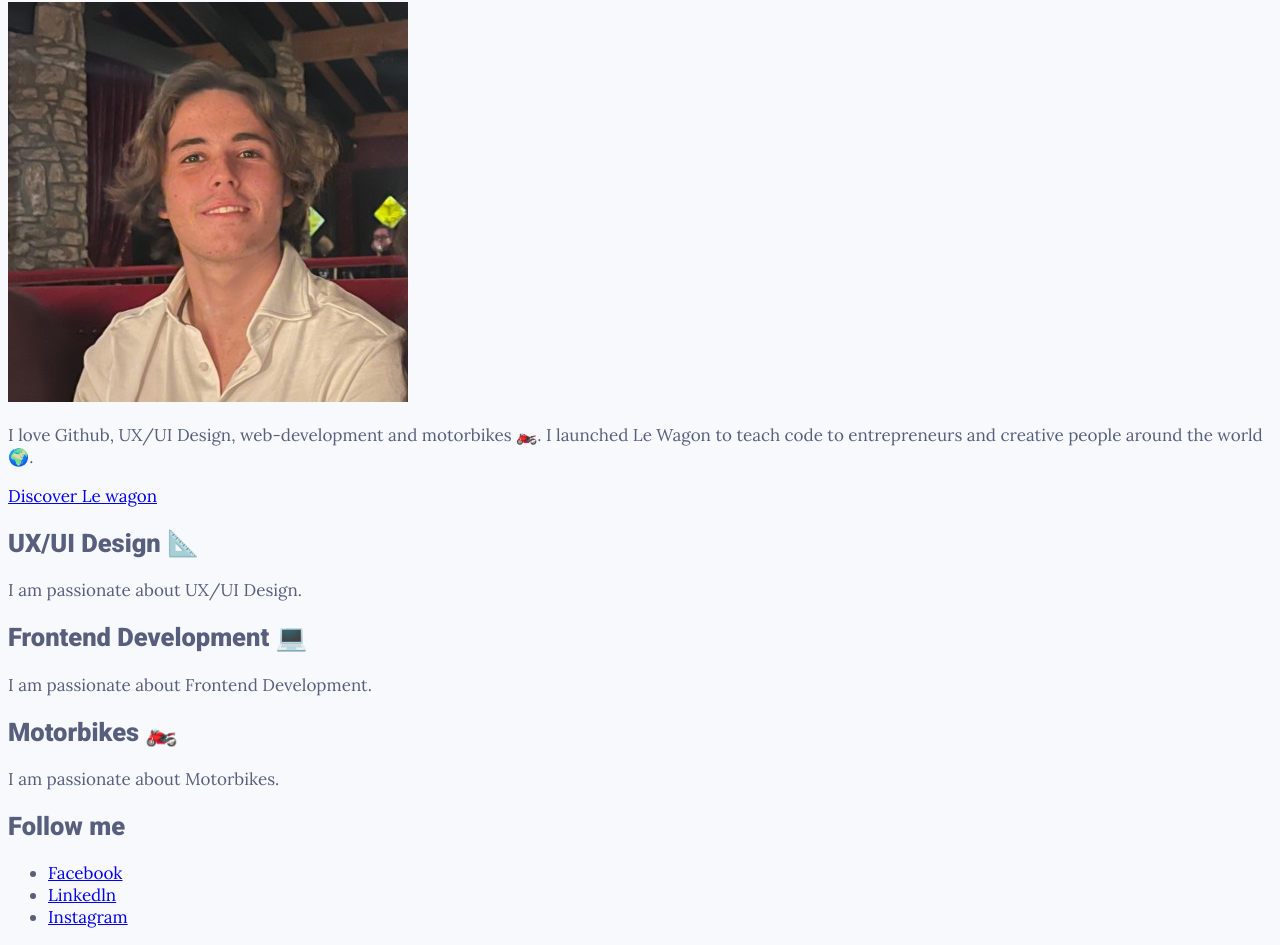
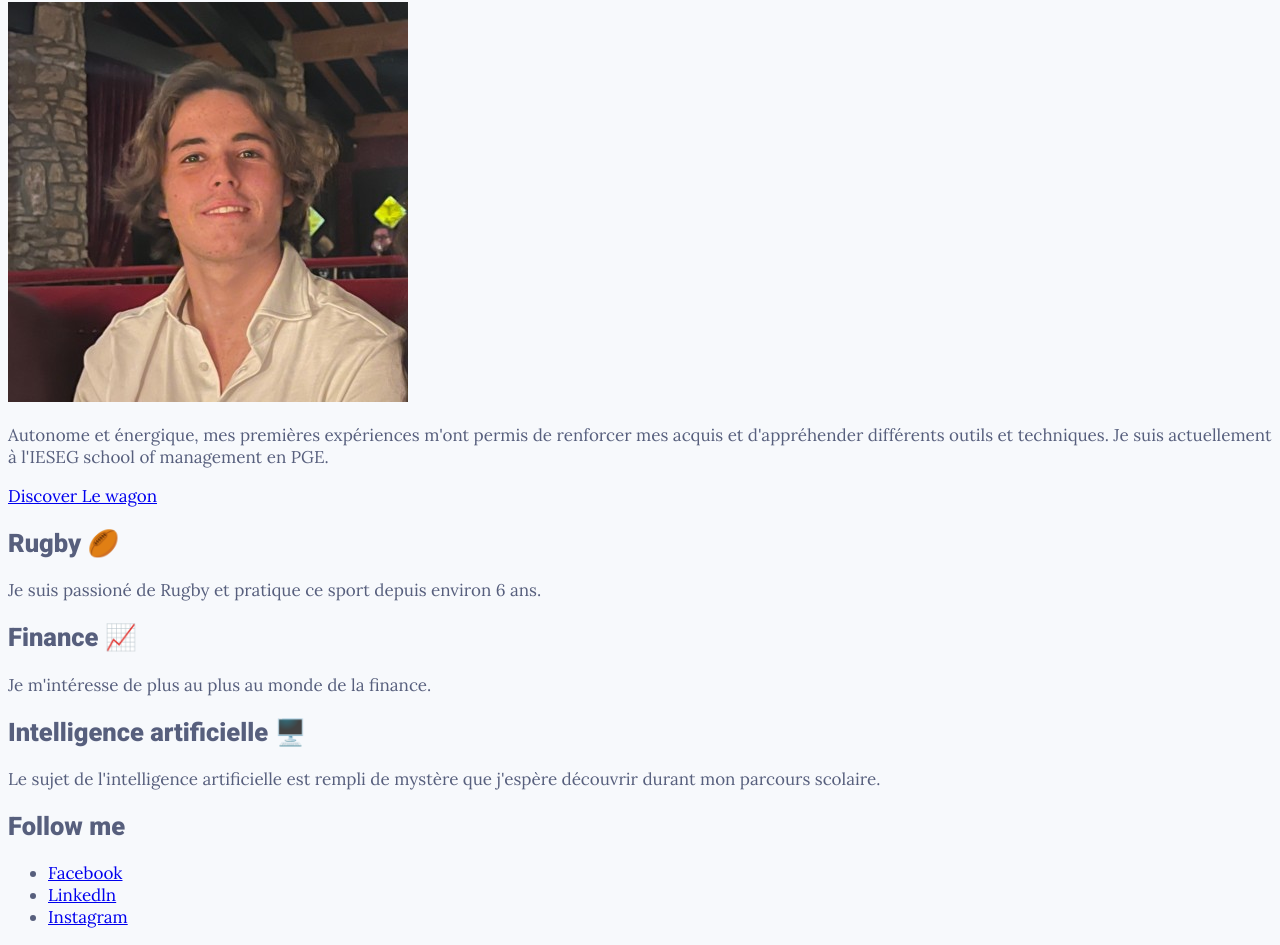
Before and after one commit to karl-schindler/my-profile, a plain HTML site: page index.html in a window 1280 px wide. Shown: the part 79-1024 px from the top of the page. Drawn offline with Linux system fonts and the light colour scheme.

Commit message:
Add files via upload

```diff
--- a/index.html
+++ b/index.html
@@ -17,26 +17,26 @@
 				<h1>Hello, I'm Karl 😎</h1>
 				<img src="images/profile.jpeg" class="img-circle" alt="Karl Schindler">
 				<p>
-				I love Github, UX/UI Design, web-development and motorbikes 🏍️. I launched Le Wagon to teach code to entrepreneurs and creative people around the world 🌍.
+				Autonome et énergique, mes premières expériences m'ont permis de renforcer mes acquis et d'appréhender différents outils et techniques. Je suis actuellement à l'IESEG school of management en PGE.
 				</p>
 				<a href="https://lewagon.com" class="btn-blue"  target="_blank">Discover Le wagon</a>
 			</div>
 			<div class="card-white">
-				<h2>UX/UI Design 📐</h2>
+				<h2>Rugby 🏉</h2>
 				<p>
-				I am passionate about UX/UI Design.
+				Je suis passioné de Rugby et pratique ce sport depuis environ 6 ans.
 				</p>
 			</div>
 			<div class="card-white">
-				<h2>Frontend Development 💻</h2>
+				<h2>Finance 📈</h2>
 				<p>
-				I am passionate about Frontend Development.
+				Je m'intéresse de plus au plus au monde de la finance.
 				</p>
 			</div>
 			<div class="card-white">
-				<h2>Motorbikes 🏍️</h2>
+				<h2>Intelligence artificielle 🖥️</h2>
 				<p>
-				I am passionate about Motorbikes.
+				Le sujet de l'intelligence artificielle est rempli de mystère que j'espère découvrir durant mon parcours scolaire.
 				</p>
 			</div>
 			<div class="card-white">
```
